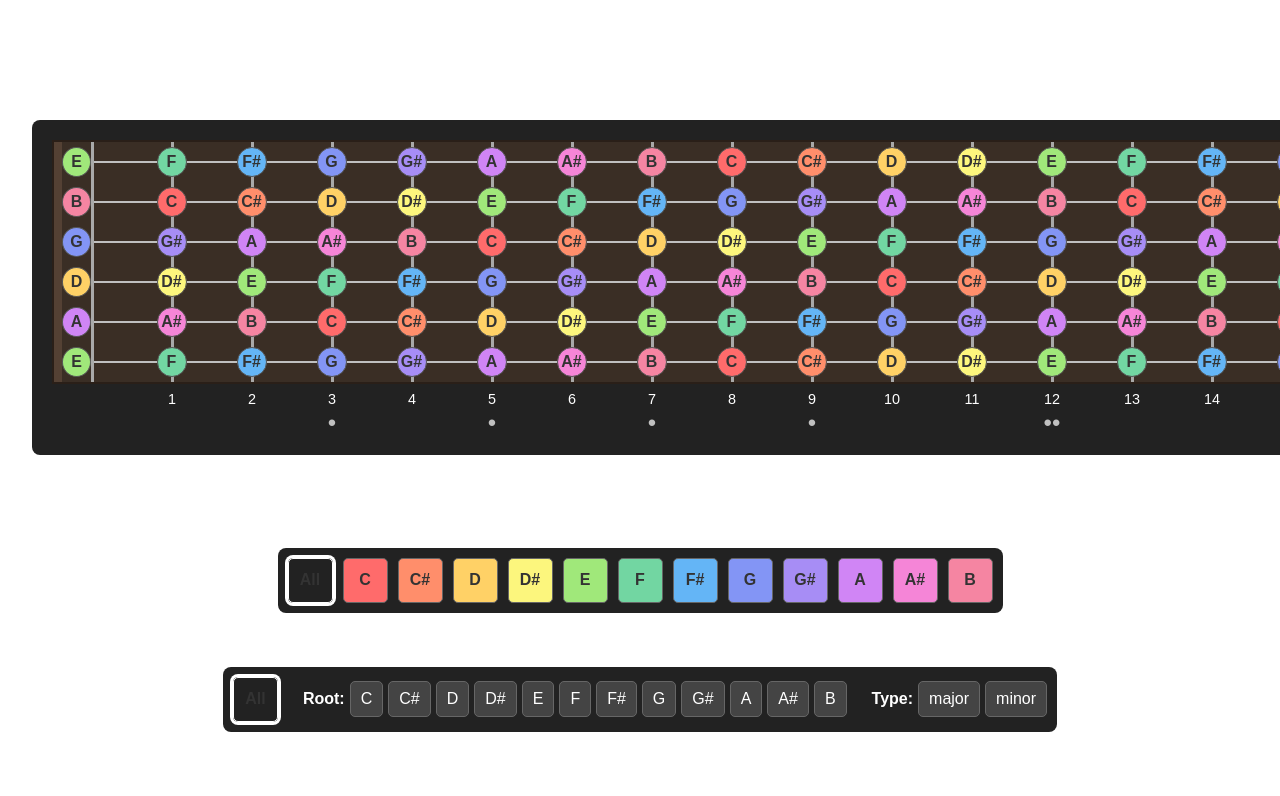
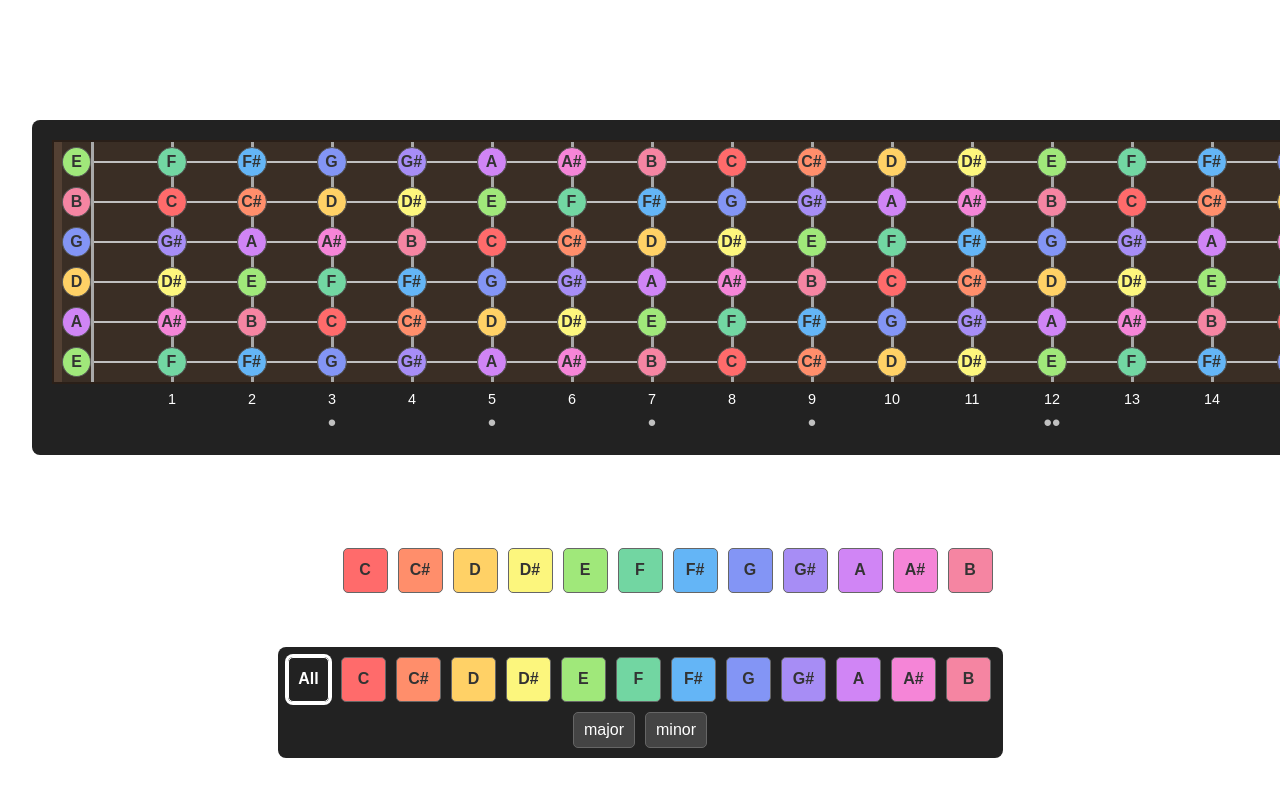
Before and after one commit to adamkow/fretboard, a Next.js app: page / in a window 1280 px wide. Shown: the top 796 px of the page. Built offline with nearby package versions, Linux system fonts and the light colour scheme.

Commit message:
centering

```diff
--- a/src/components/Fretboard/Fretboard.module.css
+++ b/src/components/Fretboard/Fretboard.module.css
@@ -117,6 +117,13 @@
 .noteFilter {
   display: flex;
   gap: 10px;
+}
+
+.scaleFilterContainer {
+  display: flex;
+  flex-direction: column;
+  align-items: center;
+  gap: 10px;
   background-color: #222;
   padding: 10px;
   border-radius: 8px;
@@ -145,11 +152,24 @@
   border-color: #fff;
 }
 
+.allButton {
+  color: white;
+}
+
+.scaleSelectorsContainer {
+  display: flex;
+  flex-direction: column;
+  align-items: center;
+  gap: 10px;
+}
+
 .scaleSelector {
   display: flex;
+  flex-wrap: wrap;
+  justify-content: center;
   align-items: center;
-  gap: 5px;
-  margin-left: 15px;
+  gap: 10px;
+  width: 100%;
 }
 
 .selectorLabel {
--- a/src/components/Fretboard/NoteFilter.js
+++ b/src/components/Fretboard/NoteFilter.js
@@ -8,7 +8,7 @@ const NoteFilter = ({ selectedNote, onNoteSelect }) => {
       <h3 className={styles.filterTitle}>Filter by Note</h3>
       <div className={styles.noteFilter}>
         <button
-          className={`${styles.noteButton} ${!selectedNote ? styles.active : ''}`}
+          className={`${styles.noteButton} ${styles.allButton} ${!selectedNote ? styles.active : ''}`}
           onClick={() => onNoteSelect(null)}
         >
           All
--- a/src/components/Fretboard/ScaleFilter.js
+++ b/src/components/Fretboard/ScaleFilter.js
@@ -1,5 +1,5 @@
 import React from 'react';
-import { notes, scaleIntervals } from '@/lib/music';
+import { notes, scaleIntervals, noteColors } from '@/lib/music';
 import styles from './Fretboard.module.css';
 
 const ScaleFilter = ({ rootNote, scaleType, setRootNote, setScaleType }) => {
@@ -12,22 +12,24 @@ const ScaleFilter = ({ rootNote, scaleType, setRootNote, setScaleType }) => {
   return (
     <div className={styles.noteFilterContainer}>
       <h3 className={styles.filterTitle}>Filter by Scale</h3>
-      <div className={styles.noteFilter}>
-        <button onClick={clearFilter} className={`${styles.noteButton} ${!rootNote && !scaleType ? styles.active : ''}`}>All</button>
+      <div className={styles.scaleFilterContainer}>
+        <div className={`${styles.scaleSelectorsContainer} w-full`}>
+          <div className="flex items-center justify-center w-full gap-2.5">
+            <button onClick={clearFilter} className={`${styles.noteButton} ${styles.allButton} ${!rootNote && !scaleType ? styles.active : ''}`}>All</button>
             <div className={styles.scaleSelector}>
-          <span className={styles.selectorLabel}>Root:</span>
               {notes.map(note => (
                 <button
                   key={note}
                   onClick={() => setRootNote(note)}
-              className={`${styles.scaleButton} ${rootNote === note ? styles.active : ''}`}
+                  className={`${styles.noteButton} ${rootNote === note ? styles.active : ''}`}
+                  style={{ backgroundColor: noteColors[note] }}
                 >
                   {note}
                 </button>
               ))}
             </div>
+          </div>
           <div className={styles.scaleSelector}>
-          <span className={styles.selectorLabel}>Type:</span>
             {Object.keys(scaleIntervals).map(type => (
               <button
                 key={type}
@@ -40,6 +42,7 @@ const ScaleFilter = ({ rootNote, scaleType, setRootNote, setScaleType }) => {
           </div>
         </div>
       </div>
+    </div>
   );
 };
 
```
Lines whose indentation alone changed are shown as unchanged.
